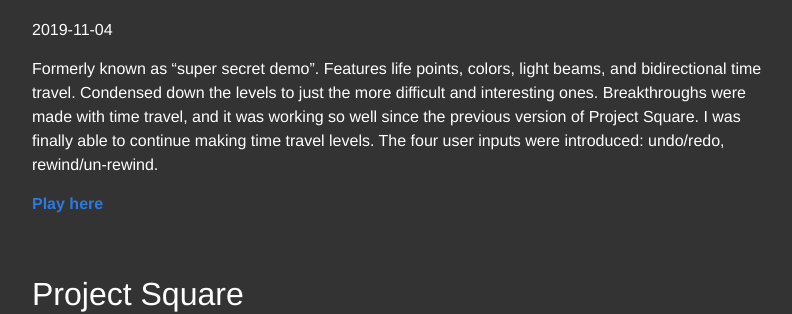
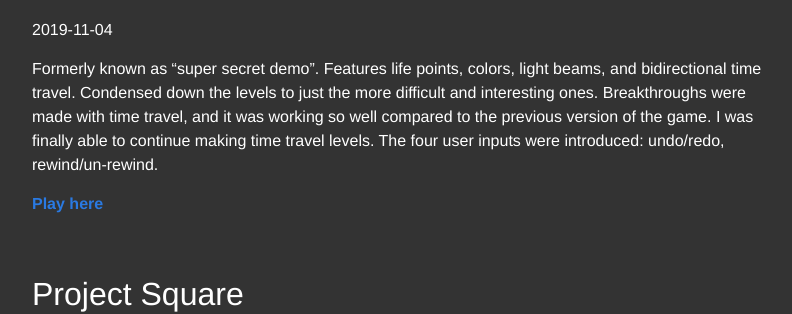
Before and after one commit to ayebear/ayebear-website, a Jekyll site: the page built from games.md, in a window 1280 px wide and 900 px high, scrolled down 1357 px. Shown: the part 200-514 px from the top of the window, without its empty margins (238-1030 px from the left). Built offline with Jekyll 4.4.1, drawn with Linux system fonts in a browser that asks for light colours.

Commit message:
Text clarifications

```diff
--- a/games.md
+++ b/games.md
@@ -60,7 +60,7 @@
 
 2019-11-04
 
-Formerly known as "super secret demo". Features life points, colors, light beams, and bidirectional time travel. Condensed down the levels to just the more difficult and interesting ones. Breakthroughs were made with time travel, and it was working so well since the previous version of Project Square. I was finally able to continue making time travel levels. The four user inputs were introduced: undo/redo, rewind/un-rewind.
+Formerly known as "super secret demo". Features life points, colors, light beams, and bidirectional time travel. Condensed down the levels to just the more difficult and interesting ones. Breakthroughs were made with time travel, and it was working so well compared to the previous version of the game. I was finally able to continue making time travel levels. The four user inputs were introduced: undo/redo, rewind/un-rewind.
 
 <!-- [![Toroban Demo 0]({{ site.url }}/data/super_secret_demo.gif)](https://toroban.com/super_secret_demo/) -->
 
```
